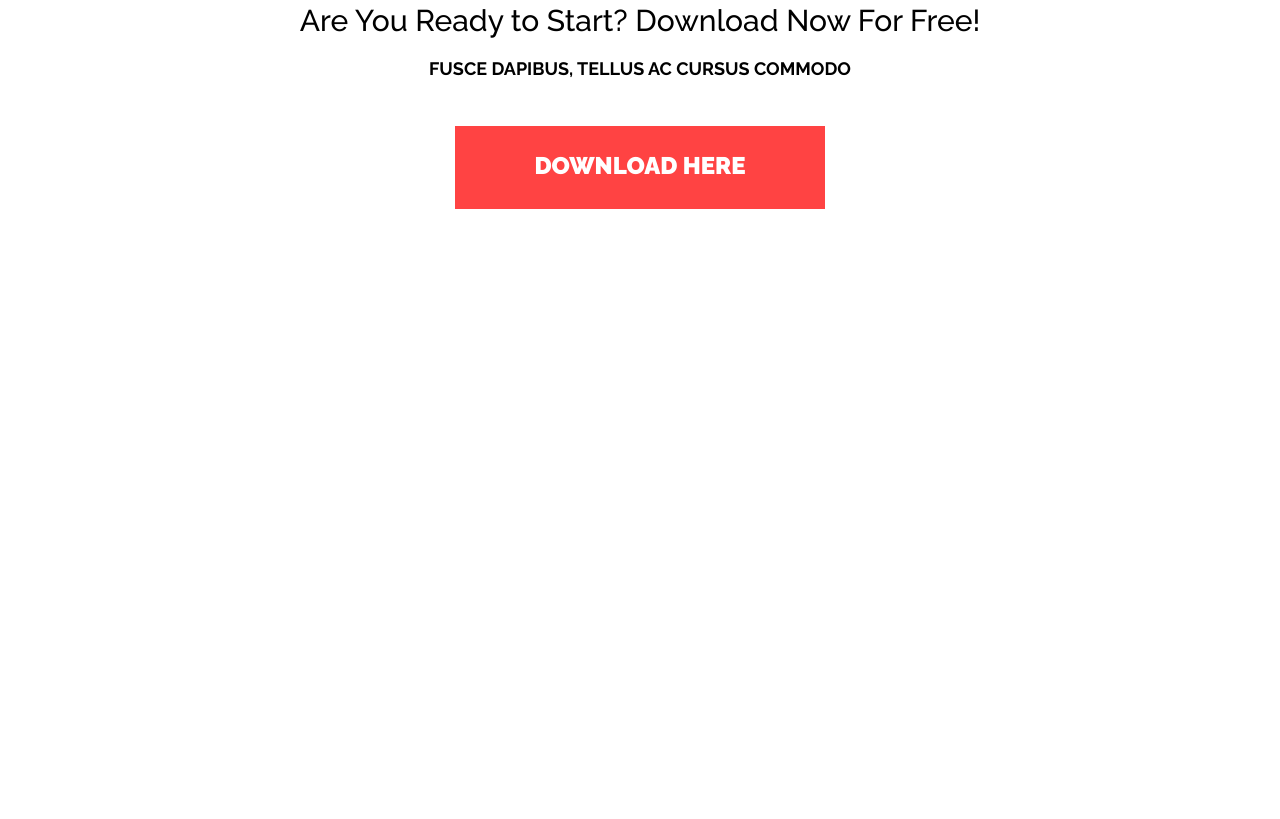
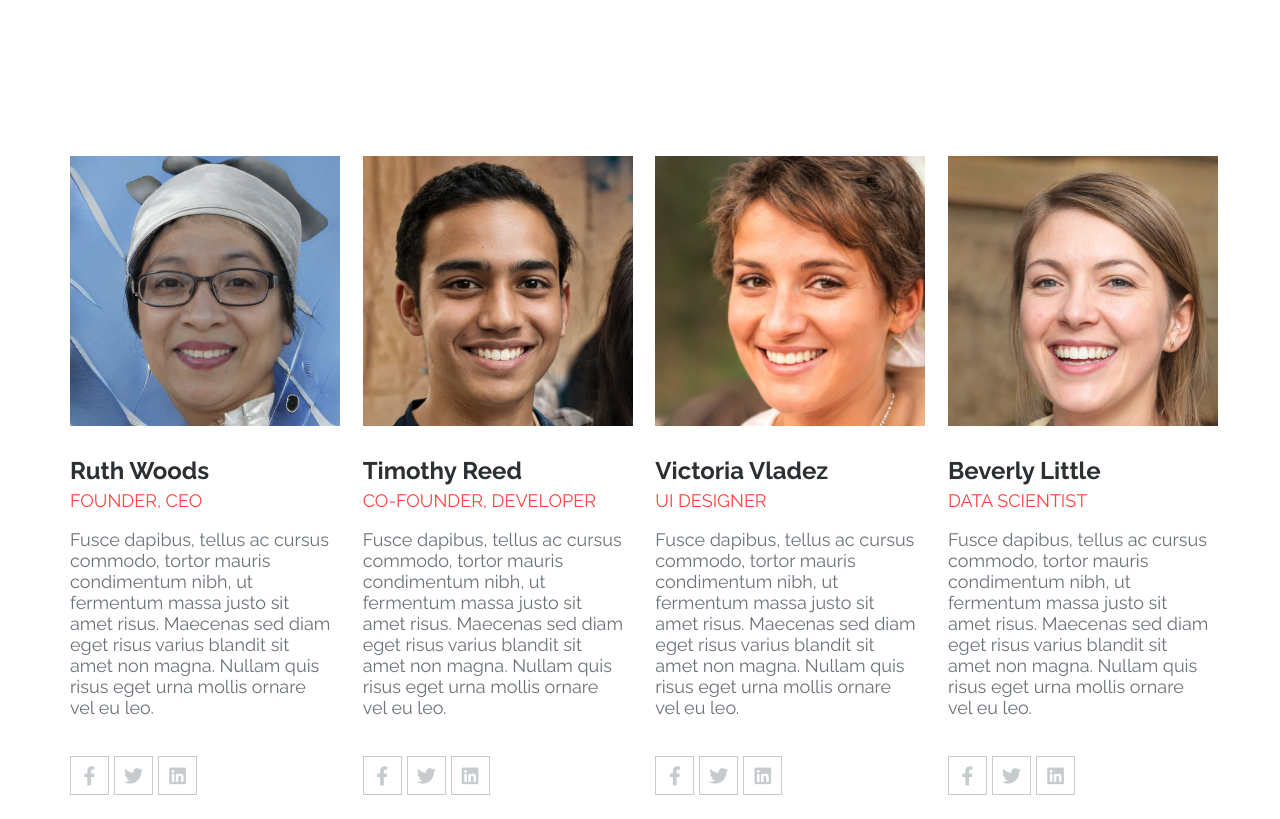
Before and after one commit to jecharmetout/FE28-ActiveBoxProject-Dudko-Maria, a website built with Parcel: page src/index.html in a window 1280 px wide. Shown: the part 1601-2420 px from the top of the page. Before the commit the page ends 1888 px from the top, so only its background shows below. Built offline with nearby package versions, Linux system fonts and the light colour scheme.

Commit message:
add team section+team.scss

```diff
--- a/src/index.html
+++ b/src/index.html
@@ -4,6 +4,7 @@
     <meta charset="UTF-8">
     <meta name="viewport" content="width=device-width, initial-scale=1.0">
     <meta http-equiv="X-UA-Compatible" content="ie=edge">
+    <link rel="shortcut icon" href="img/icons/favicon.png" type="image/x-icon">
     <link rel="stylesheet" href="./sass/style.scss">
     <title>Active Box</title>
 </head>
@@ -185,6 +186,72 @@
            </div>
        </div>
    </section> -->
+   <section class="team">
+       <div class="container">
+           <div class="wrap">
+               <div class="team-item">
+                   <div class="team-img">
+                        <img src="img/icons/founder.png" alt="founder">
+                   </div>
+                   <h4 class="name">Ruth Woods</h4>
+                   <h5 class="position">founder, ceo</h5>
+                   <div class="team-text">
+                        <p>Fusce dapibus, tellus ac cursus commodo, tortor mauris condimentum nibh, ut fermentum massa justo sit amet risus. Maecenas sed diam eget risus varius blandit sit amet non magna. Nullam quis risus eget urna mollis ornare vel eu leo.</p>
+                   </div>
+                   <div class="team-icon">
+                        <a href="#"><i class="fa-brands fa-facebook-f"></i></a>
+                        <a href="#"><i class="fa-brands fa-twitter"></i></a>
+                        <a href="#"><i class="fa-brands fa-linkedin"></i></a>
+                   </div>
+               </div>
+               <div class="team-item">
+                   <div class="team-img">
+                       <img src="img/icons/developer.png" alt="developer">
+                   </div>
+                   <h4 class="name">Timothy Reed</h4>
+                   <h5 class="position">co-founder, developer</h5>
+                   <div class="team-text">
+                        <p>Fusce dapibus, tellus ac cursus commodo, tortor mauris condimentum nibh, ut fermentum massa justo sit amet risus. Maecenas sed diam eget risus varius blandit sit amet non magna. Nullam quis risus eget urna mollis ornare vel eu leo.</p>
+                   </div>
+                   <div class="team-icon">
+                        <a href="#"><i class="fa-brands fa-facebook-f"></i></a>
+                        <a href="#"><i class="fa-brands fa-twitter"></i></a>
+                        <a href="#"><i class="fa-brands fa-linkedin"></i></a>
+                   </div>
+               </div>
+               <div class="team-item">
+                   <div class="team-img">
+                       <img src="img/icons/ui.png" alt="ui designer">
+                    </div>
+                   <h4 class="name">Victoria Vladez</h4>
+                   <h5 class="position">ui designer</h5>
+                   <div class="team-text">
+                        <p>Fusce dapibus, tellus ac cursus commodo, tortor mauris condimentum nibh, ut fermentum massa justo sit amet risus. Maecenas sed diam eget risus varius blandit sit amet non magna. Nullam quis risus eget urna mollis ornare vel eu leo.</p>
+                   </div>
+                   <div class="team-icon">
+                        <a href="#"><i class="fa-brands fa-facebook-f"></i></a>
+                        <a href="#"><i class="fa-brands fa-twitter"></i></a>
+                        <a href="#"><i class="fa-brands fa-linkedin"></i></a>
+                   </div>
+               </div>
+               <div class="team-item">
+                   <div class="team-img">
+                       <img src="img/icons/datascientist.png" alt="data-scientist">
+                   </div>
+                   <h4 class="name">Beverly Little</h4>
+                   <h5 class="position">data scientist</h5>
+                   <div class="team-text">
+                       <p>Fusce dapibus, tellus ac cursus commodo, tortor mauris condimentum nibh, ut fermentum massa justo sit amet risus. Maecenas sed diam eget risus varius blandit sit amet non magna. Nullam quis risus eget urna mollis ornare vel eu leo.</p>
+                    </div>
+                   <div class="team-icon">
+                        <a href="#"><i class="fa-brands fa-facebook-f"></i></a>
+                        <a href="#"><i class="fa-brands fa-twitter"></i></a>
+                        <a href="#"><i class="fa-brands fa-linkedin"></i></a>
+                   </div>
+               </div>
+           </div>
+       </div>
+   </section>
    <section class="download">
        <div class="container">
            <div class="download-wrap">
--- a/src/sass/benefits.scss
+++ b/src/sass/benefits.scss
@@ -2,10 +2,13 @@
 //     font-size: $_36px;
 //     color: red;
 // }
+// .benefits{
+//     padding: 115px 0 ;
+// }
 .benefits-item{
 
-    width: 370px;
-    margin: 0 10px 87px;
+    width: 350px;
+    margin: 0 15px 87px;
     cursor: pointer;
     transition: 1s;
     &:nth-last-child(-n+3){
--- a/src/sass/colors.scss
+++ b/src/sass/colors.scss
@@ -1,5 +1,8 @@
 $white: rgba(255, 255, 255,1);
 $grey: rgba(186, 187, 197);
+$lightgrey: rgba(198, 203, 205, 1);
 $darkgrey: rgba(108, 114, 121);
 $red: rgba(255, 67, 67);
-$black: rgba(0, 0, 0, 1);
+$darkblue:rgba(53, 60, 101, 1);
+$lightblue:rgba(79, 89, 187, 0.83);
+$black: rgba(45, 48, 51, 1);
--- a/src/sass/download.scss
+++ b/src/sass/download.scss
@@ -39,7 +39,7 @@
             transform: scale(1.1);
             transition: 1s;
             box-shadow: 2px 0px 16px 9px rgb(251 0 34 / 44%);
-
+            border-radius: 10px;
         }
     }
 
--- a/src/sass/font.scss
+++ b/src/sass/font.scss
@@ -6,4 +6,6 @@ $_30px:1.875rem;
 $_24px:1.5rem;
 $_18px:1.125rem;
 $_16px:1rem;
+$_15px:0.9375rem;
+$_14px:0.875rem;
 $_13px:0.8125rem;
--- a/src/sass/style.scss
+++ b/src/sass/style.scss
@@ -3,7 +3,9 @@
 @import "font.scss";
 @import "header.scss";
 @import "benefits.scss";
+@import "team.scss";
 @import "download.scss";
+
 
 
 * {
@@ -17,6 +19,16 @@ html {
   font-family: $raleway;
   font-size: $_16px;
   background: $white;
+
+  @media (max-width: 992px) {
+    font-size: $_16px;
+  }
+  @media (max-width: 767px) {
+    font-size: $_15px;
+  }
+  @media (max-width: 430px) {
+    font-size: $_14px;
+  }
 }
 
 .container {
@@ -43,7 +55,8 @@ html {
 }
 
 section {
-  padding: 78px 0;
+//   padding: 0 0 115px;
+  padding: 115px 0;
 }
 .wrap {
   display: flex;
--- /dev/null
+++ b/src/sass/team.scss
@@ -0,0 +1,68 @@
+.team-item {
+  width: 262px;
+  margin: 0 15px;
+  .team-img {
+    display: flex;
+    justify-content: center;
+    align-items: center;
+    overflow: hidden;
+    width: 270px;
+    height: 270px;
+    margin-bottom: 30px;
+    img {
+      width: 100%;
+    }
+  }
+  .name {
+    font-family: $raleway;
+    font-size: $_24px;
+    font-weight: 700;
+    color: $black;
+    margin-bottom: 5px;
+    transition: 0.1s;
+
+  }
+  .position {
+    font-family: $raleway;
+    font-size: $_18px;
+    font-weight: 400;
+    color: $red;
+    text-transform: uppercase;
+    margin-bottom: 18px;
+  }
+  .team-text {
+    margin-bottom: 38px;
+    p {
+      font-family: $raleway;
+      font-size: $_18px;
+      font-weight: 400;
+      color: $darkgrey;
+    }
+  }
+  .team-icon {
+    display: flex;
+    justify-content: flex-start;
+    a {
+      font-weight: 400;
+      color: $lightgrey;
+      font-size: 19px;
+      width: 39px;
+      height: 39px;
+      border: 1px solid $lightgrey;
+      display: flex;
+      align-items: center;
+      justify-content: center;
+      margin-right: 5px;
+      transition: 0.1s;
+    }
+    a:hover {
+      color: $lightblue;
+      transition: 0.1s;
+      border: 2px solid $lightblue;
+      transform: scale(1.2);
+    }
+    @media (max-width: 1200px) {
+      margin-bottom: 25px;
+    }
+  }
+}
```
Also changed, not shown: src/img/icons/datascientist.png (added), src/img/icons/developer.png (added), src/img/icons/favicon.png (added), src/img/icons/founder.png (added), src/img/icons/ui.png (added).
